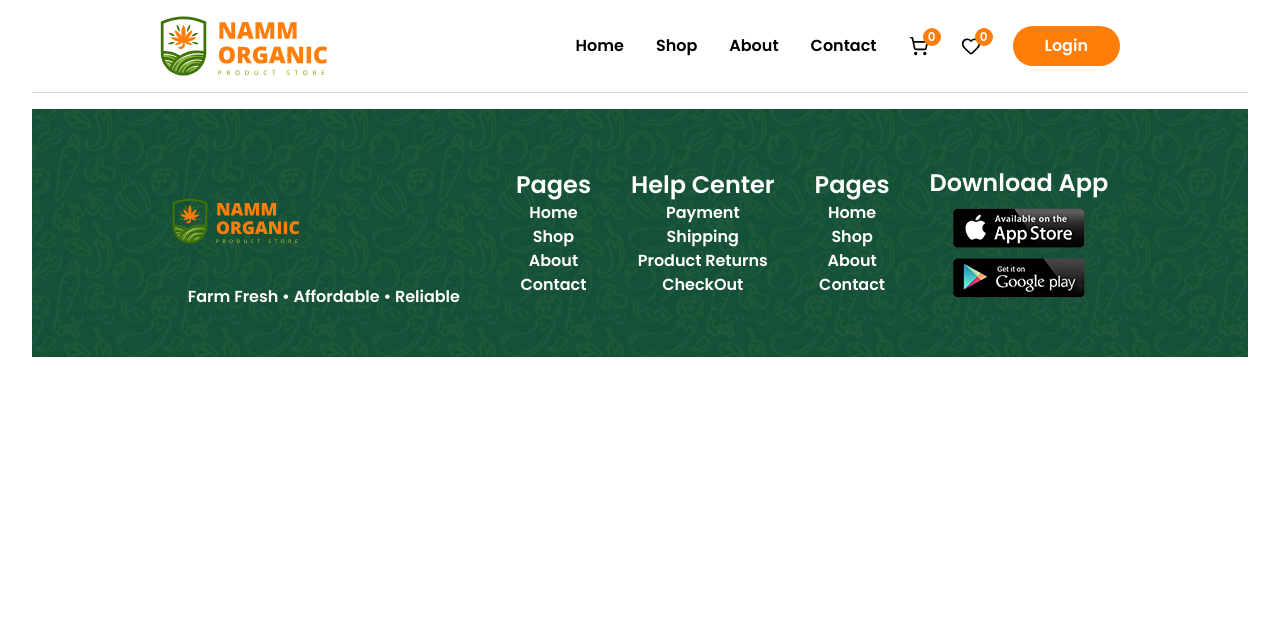
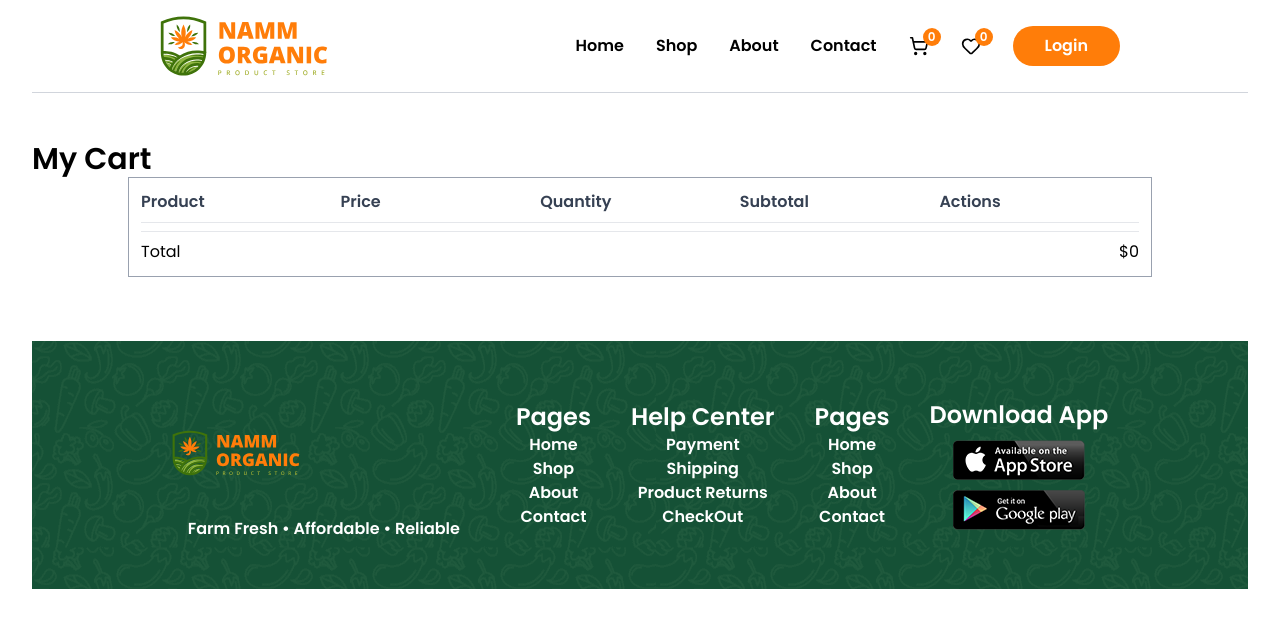
Before and after one commit to DukeMochama2022/Grocery, a React (Vite) app in the folder frontend/: page /cart in a window 1280 px wide. Shown: the top 628 px of the page. Built offline with nearby package versions, Linux system fonts and the light colour scheme.

Commit message:
Added a crt functionality

```diff
--- a/frontend/src/App.jsx
+++ b/frontend/src/App.jsx
@@ -7,7 +7,7 @@ import Login from "./pages/Login";
 import SignUp from "./pages/SignUp";
 import Shop from "./pages/Shop";
 import Checkout from "./pages/Checkout";
-import Card from "./pages/Card";
+import Cart from "./pages/Cart";
 import AddAddress from "./pages/AddAddress";
 import MyOrders from "./pages/MyOrders";
 import ProductDetails from "./pages/ProductDetails";
@@ -32,7 +32,7 @@ const App = () => {
           <Route path="/signup" element={<SignUp />} />
           <Route path="/shop" element={<Shop />} />
           <Route path="/checkout" element={<Checkout />} />
-          <Route path="/card" element={<Card />} />
+          <Route path="/cart" element={<Cart />} />
           <Route path="/add-address" element={<AddAddress />} />
           <Route path="/my-orders" element={<MyOrders />} />
           <Route path="/product/:id" element={<ProductDetails />} />
--- a/frontend/src/components/NavBar.jsx
+++ b/frontend/src/components/NavBar.jsx
@@ -45,17 +45,23 @@ const NavBar = () => {
           Contact
         </Link>
 
-        <div className="relative cursor-pointer">
+        <div
+          className="relative cursor-pointer"
+          onClick={() => navigate("/cart")}
+        >
           <ShoppingCart className="w-5 h-5" />
           <button className="absolute -top-2 -right-3 text-xs text-white bg-primary w-[18px] h-[18px] rounded-full">
-            {cart ? cart.length :0}
+            {cart ? cart.length : 0}
           </button>
         </div>
 
-        <div className="relative cursor-pointer">
+        <div
+          className="relative cursor-pointer"
+          onClick={() => navigate("/wishlist")}
+        >
           <Heart className="w-5 h-5" />
           <button className="absolute -top-2 -right-3 text-xs text-white bg-primary w-[18px] h-[18px] rounded-full">
-          {favourite ? favourite.length :0}
+            {favourite ? favourite.length : 0}
           </button>
         </div>
 
--- a/frontend/src/context/AppContext.jsx
+++ b/frontend/src/context/AppContext.jsx
@@ -34,7 +34,7 @@ const AppContextProvider = ({ children }) => {
   const addToCart = (product) => {
     setCart((prev) => {
       const newCart = structuredClone(prev);
-      const existingProduct = newCart.find((item) => item.id === product._id);
+      const existingProduct = newCart.find((item) => item._id === product._id);
       if (existingProduct) {
         existingProduct.quantity += 1;
       } else {
@@ -68,7 +68,7 @@ const AppContextProvider = ({ children }) => {
         newFavourite.push(product);
         toast.success("Product added to favourite.");
       } else {
-        toast.error("Product alreaded added to favourite.");
+        toast.error("Product already added to favourite.");
       }
       return newFavourite;
     });
--- a/frontend/src/pages/Card.jsx
+++ /dev/null
@@ -1,9 +0,0 @@
-import React from 'react'
-
-const Card = () => {
-  return (
-    <div>Card</div>
-  )
-}
-
-export default Card
--- /dev/null
+++ b/frontend/src/pages/Cart.jsx
@@ -0,0 +1,64 @@
+import React from "react";
+import { useContext } from "react";
+import { AppContext } from "../context/AppContext";
+import { CircleX } from "lucide-react";
+
+const Cart = () => {
+  const { cart, currency, navigate, deleteFromCart, getCartTotal } =
+    useContext(AppContext);
+  return (
+    <div className="py-12">
+      <h1 className="text-3xl font-bold"> My Cart</h1>
+      <div className="border  border-gray-400 max-w-5xl mx-auto p-3">
+        <div className="grid grid-cols-5 font-semibold text-gray-700">
+          <div>Product</div>
+          <div>Price</div>
+          <div>Quantity</div>
+          <div>Subtotal</div>
+          <div>Actions</div>
+        </div>
+        <hr className="my-2 w-full text-gray-200" />
+        <ul>
+          {cart.map((item) => (
+            <div key={item._id}>
+              <div className="grid grid-cols-5 items-center mb-4">
+                <div>
+                  <img src={item.images[0]} className="w-20 h-20" alt="" />
+                  <p>{item.name}</p>
+                </div>
+
+                <p className="font-bold">
+                  {currency}
+                  {item.offerPrice}
+                </p>
+                <p>{item.quantity}</p>
+                <p>
+                  {currency}
+                  {item.quantity * item.offerPrice}
+                </p>
+                <p
+                  onClick={() => deleteFromCart(item._id)}
+                  className="text-red-500 cursor-pointer hover:underline"
+                >
+                  <CircleX />
+                </p>
+              </div>
+            </div>
+          ))}
+        </ul>
+        <hr className="my-2 w-full text-gray-200" />
+        <div>
+          <div className="flex items-center justify-between ">
+            <p className="font-semibold">Total</p>
+            <p className="font-semibold">
+              {currency}
+              {getCartTotal()}
+            </p>
+          </div>
+        </div>
+      </div>
+    </div>
+  );
+};
+
+export default Cart;
--- a/frontend/src/pages/ProductDetails.jsx
+++ b/frontend/src/pages/ProductDetails.jsx
@@ -22,7 +22,7 @@ const ProductDetails = () => {
         if (product.images && product.images.length > 0) {
           setMainImage(product.images[0]);
         }
-      }
+      }``
       const relatedProducts = productsData.filter(
         (item) => item.category === product.category
       );
@@ -73,7 +73,7 @@ const ProductDetails = () => {
               {product.price}
             </h2>
 
-            <h2 className="text-lg font-bold  text-gray-800">
+            <h2 className="text-lg font-bold  text-primary">
               {currency}
               {product.offerPrice}
             </h2>
```
